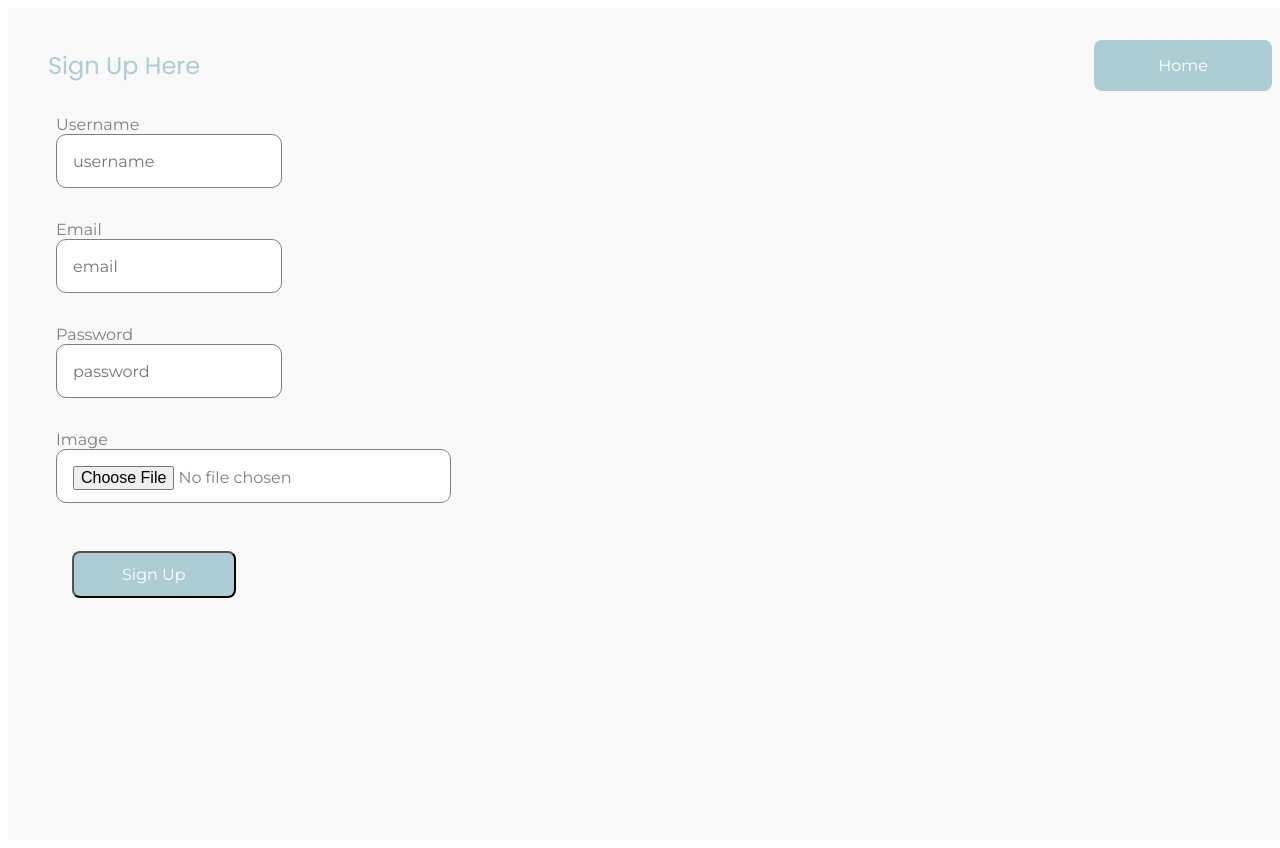
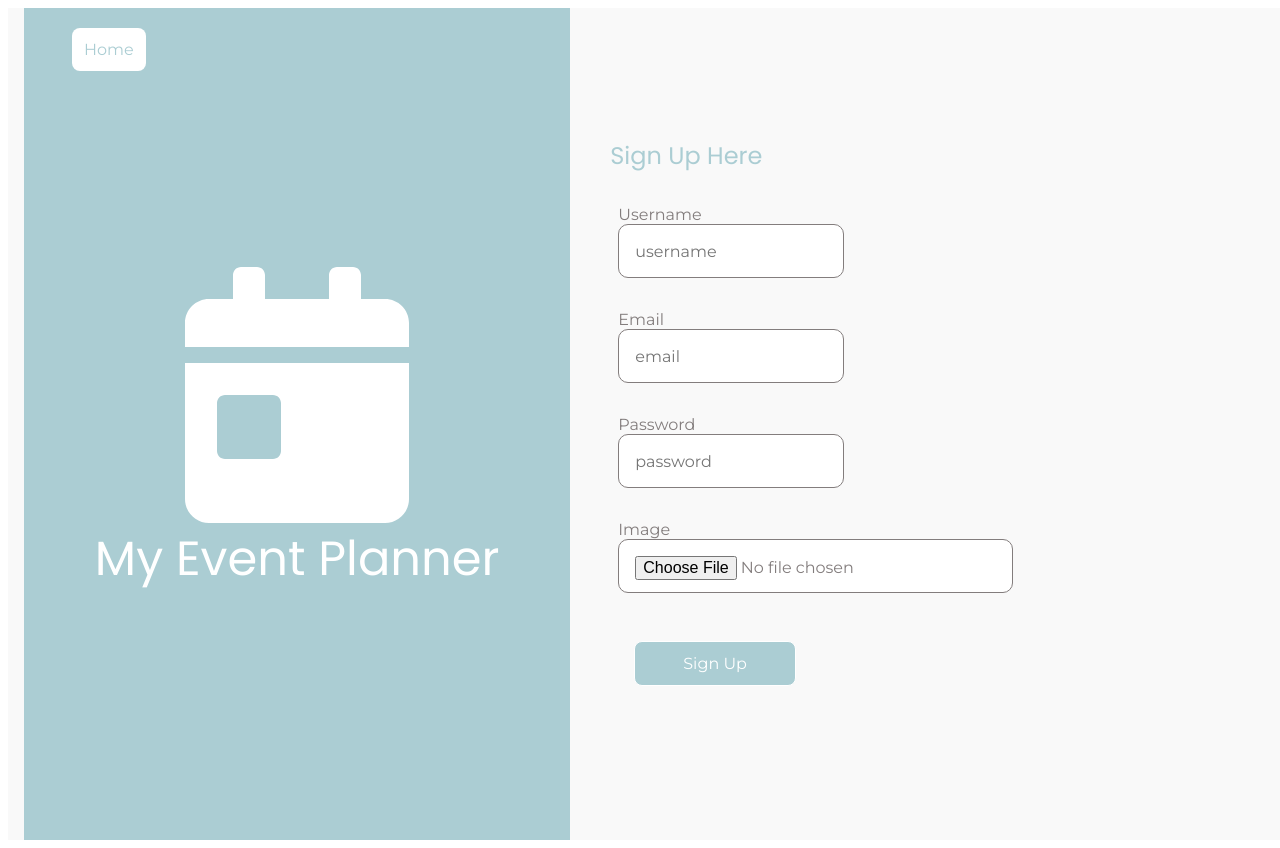
Before and after one commit to ayezac/event-planner-wip-, a React app: page /signup in a window 1280 px wide. Shown: the top 848 px of the page. Built offline with nearby package versions, Linux system fonts and the light colour scheme.

Commit message:
Update styling

```diff
--- a/src/components/UI/Button.js
+++ b/src/components/UI/Button.js
@@ -36,8 +36,8 @@ export const NavLinkButton = styled(Link)`
   ${buttonCss}
   text-decoration: none;
   padding: ${({ p }) => theme.spacing[p] || '1rem 4rem'};
-  background-color: ${({ backgroundColor }) =>
-    theme.colors[backgroundColor] || theme.colors.primary};
+  background-color: ${({ backgroundcolor }) =>
+    theme.colors[backgroundcolor] || theme.colors.primary};
   &:active {
     transform: translateY(2px);
   }
--- a/src/routes/App/Explore.jsx
+++ b/src/routes/App/Explore.jsx
@@ -20,7 +20,7 @@ const Overview = () => {
     <>
       <Box display="flex">
         <Box>
-          <H1>EXPLORE ALL EVENTS</H1>{' '}
+          <H1>EXPLORE ALL EVENTS</H1>
         </Box>
         <Box width="400px">
           <Search onInputChange={setSearchInput} />
--- a/src/routes/App/MyEvents.jsx
+++ b/src/routes/App/MyEvents.jsx
@@ -12,9 +12,9 @@ const userEvents = user.events.map((o) => {
 });
 
 const MyEvents = () => (
-  <Box height="100vh" backgroundColor="grayLighter">
+  <Box>
     <Box>
-      <H1>My Events</H1>
+      <H1>MY EVENTS</H1>
     </Box>
     {userEvents.length ? (
       <EventList events={userEvents} />
--- a/src/routes/SignUp.jsx
+++ b/src/routes/SignUp.jsx
@@ -2,7 +2,7 @@ import React, { useState } from 'react';
 import { useFormik } from 'formik';
 import * as yup from 'yup';
 
-import { Box, Page, Input, Button, H4, P, Image, NavLinkButton } from '../components/UI';
+import { Box, Page, Input, Button, H4, H2, P, Image, NavLinkButton, Icon } from '../components/UI';
 import InputError from '../components/InputError';
 
 const toBase64 = (image) =>
@@ -83,19 +83,29 @@ const UserForm = () => {
   };
 
   return (
-    <Page backgroundColor="grayLighter" p="4">
-      <NavLinkButton
-        to="/app/explore"
-        style={{ float: 'right' }}
-        backgroundcolor="primary"
-        color="white"
-      >
+    <Page backgroundColor="grayLighter" p="4" display="flex">
+      <Box flex="0.75" backgroundColor="primary" height="100%">
+        <Box>
+          <NavLinkButton to="/app/explore" p="3" backgroundcolor="white" color="primary">
             Home
           </NavLinkButton>
+        </Box>
+        <Box
+          height="85%"
+          display="flex"
+          flexDirection="column"
+          alignItems="center"
+          justifyContent="center"
+        >
+          <Icon icon="calendar-day" fontSize="12" />
+          <H2 color="white">My Event Planner</H2>
+        </Box>
+      </Box>
+      <Box flex="1">
         <H4 pl="5" pt="5" color="primary">
           Sign Up Here
         </H4>
-      <Box width="50%">
+        <Box>
           <form onSubmit={formik.handleSubmit} encType="multipart/form-data">
             <Box>
               <P>Username</P>
@@ -154,20 +164,26 @@ const UserForm = () => {
                 type="file"
                 accept="image/*"
                 name="image"
-              placeholder="Select an image"
                 onChange={handleImageChange}
-              borderColor={formik.touched.email && formik.errors.email && 'warning'}
+                borderColor={formik.touched.image && formik.errors.image && 'warning'}
               />
               {formik.touched.image && formik.errors.image && (
                 <InputError error={formik.touched.image && formik.errors.image} />
               )}
             </Box>
             <Box>
-            <Button type="submit" backgroundColor="primary" color="white" borderRadius="2">
+              <Button
+                type="submit"
+                backgroundColor="primary"
+                color="white"
+                borderRadius="2"
+                borderColor="white"
+              >
                 Sign Up
               </Button>
             </Box>
           </form>
+        </Box>
       </Box>
     </Page>
   );
--- a/src/routes/index.jsx
+++ b/src/routes/index.jsx
@@ -8,6 +8,7 @@ import {
   faSignInAlt,
   faUserPlus,
   faSearchPlus,
+  faCalendarDay,
 } from '@fortawesome/free-solid-svg-icons';
 
 import { theme } from '../constants';
@@ -17,7 +18,7 @@ import Home from './Home';
 import Login from './Login';
 import SignUp from './SignUp';
 
-library.add(faUser, faCalendar, faSignInAlt, faUserPlus, faSearchPlus);
+library.add(faUser, faCalendar, faSignInAlt, faUserPlus, faSearchPlus, faCalendarDay);
 
 const Root = () => (
   <ThemeProvider theme={theme}>
```
Also changed, not shown: src/routes/Home.jsx (+3 -3 lines). Lines whose indentation alone changed are shown as unchanged.
